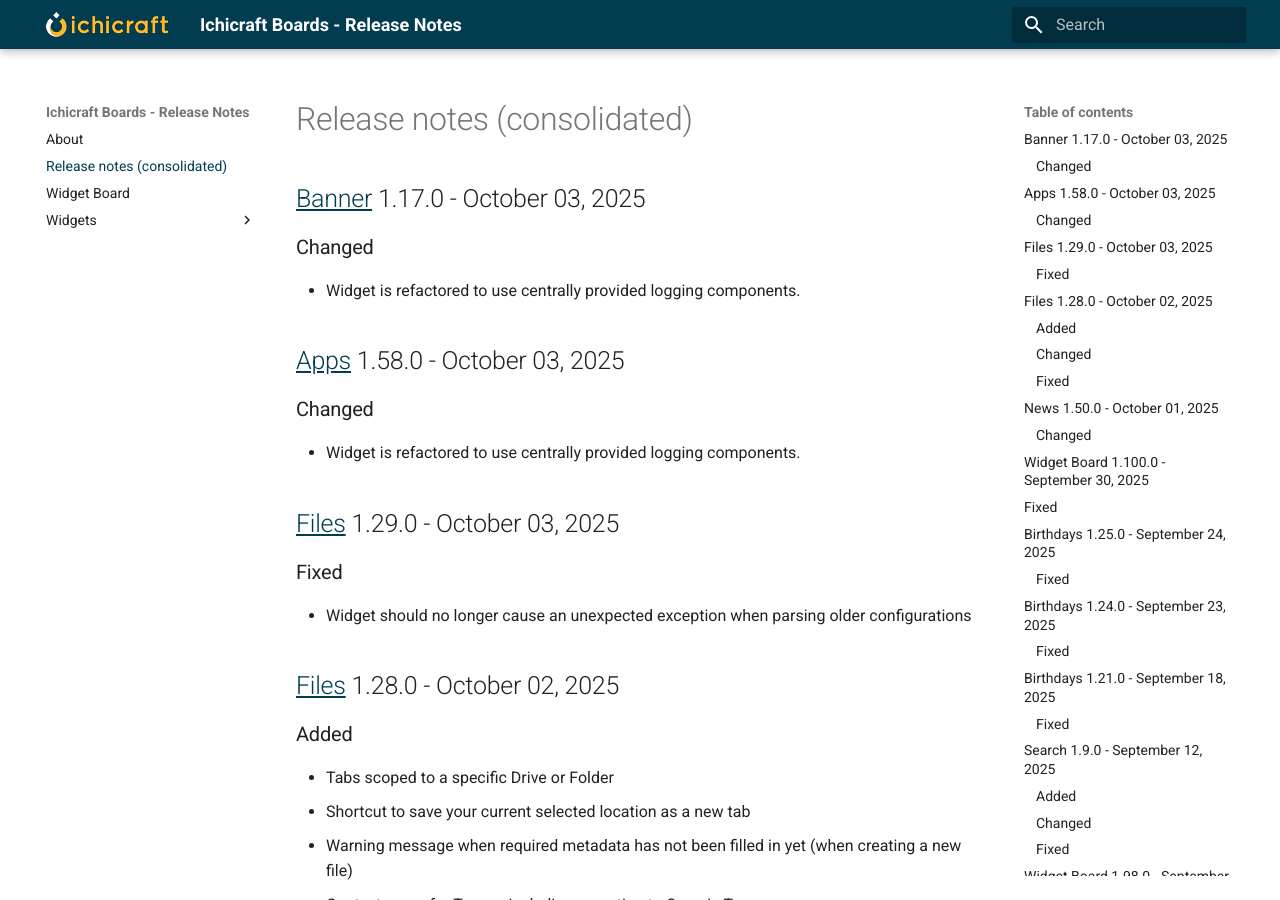
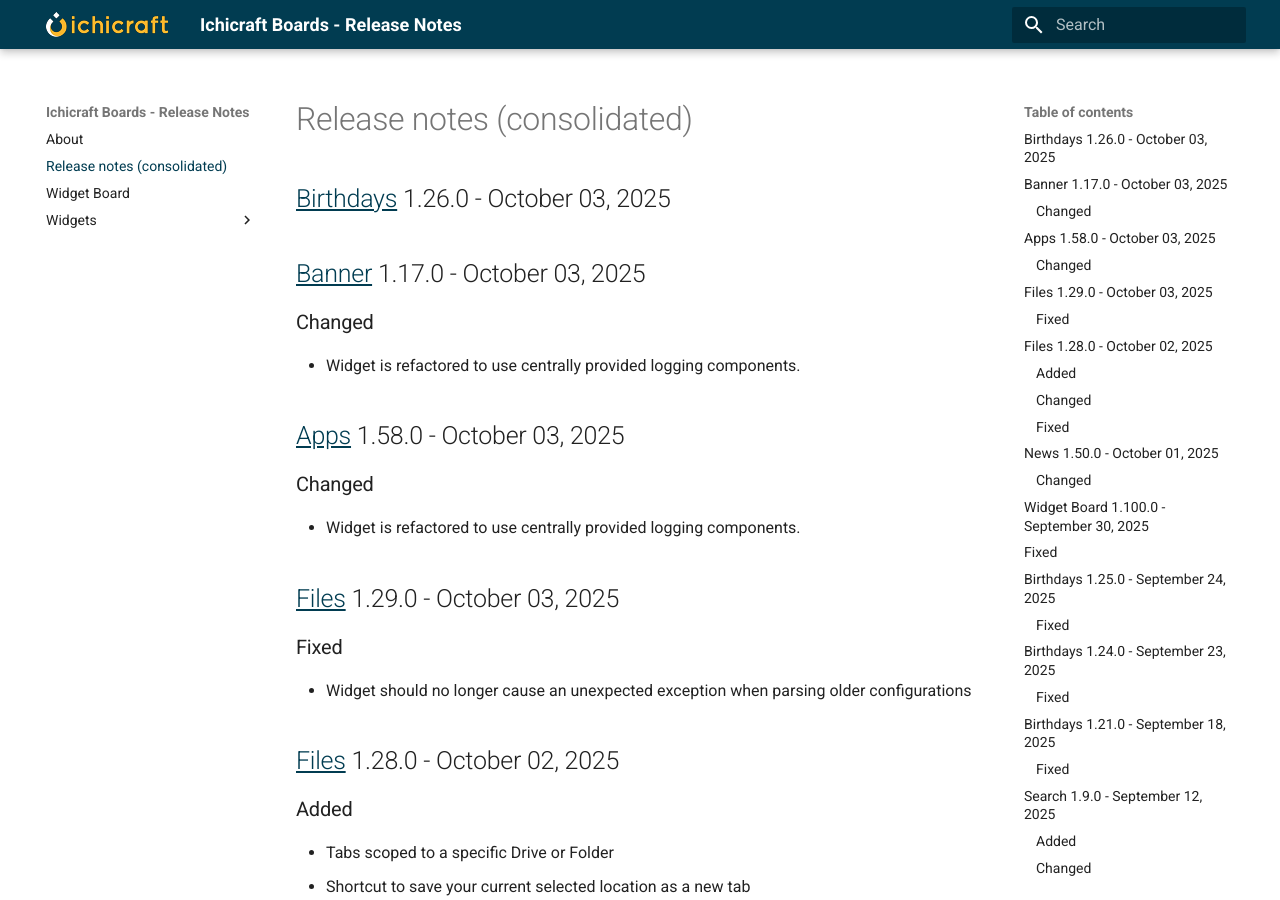
Before and after one commit to ichicraft/widgets-docs, an MkDocs documentation site: the page built from docs/Release-notes-(consolidated).md, in a window 1280 px wide and 900 px high. Built offline with MkDocs 1.6.1 and Material for MkDocs 9.7.7, drawn with Linux system fonts in a browser that asks for light colours.

Commit message:
Release notes updated by BuildService

```diff
--- a/docs/Release-notes-(consolidated).md
+++ b/docs/Release-notes-(consolidated).md
@@ -1,3 +1,7 @@
+## [Birthdays](./Widgets/Birthdays.md) 1.26.0 - October 03, 2025
+
+
+
 ## [Banner](./Widgets/Banner.md) 1.17.0 - October 03, 2025
 
 ### Changed
--- a/docs/Widgets/Birthdays.md
+++ b/docs/Widgets/Birthdays.md
@@ -1,3 +1,7 @@
+## 1.26.0 - October 03, 2025
+
+
+
 ## 1.25.0 - September 24, 2025
 
 ### Fixed
```
